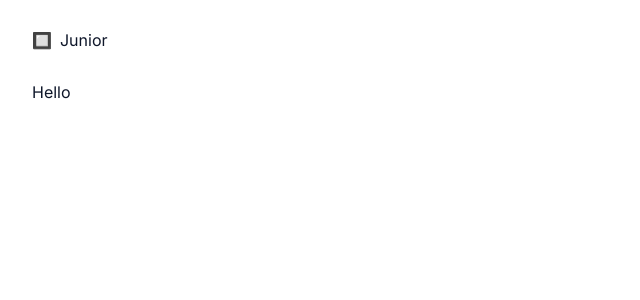
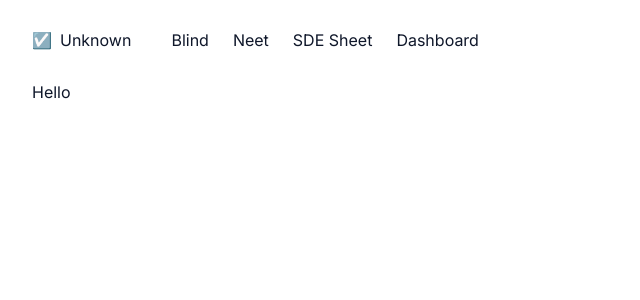
Before and after one commit to darkjoka/check, a Next.js app: page / in a window 1280 px wide. Shown: the top 300 px of the page, without its empty margins (0-640 px from the left). Built offline with nearby package versions, Linux system fonts and the light colour scheme.

Commit message:
add navigation to (Main) layout

```diff
--- a/app/(Main)/layout.tsx
+++ b/app/(Main)/layout.tsx
@@ -1,3 +1,5 @@
+import { NavigationBar } from "@/components/navigation-bar";
+import { navigationConfig } from "@/config/nav";
 import Link from "next/link";
 
 export default function Layout({ children }: { children: React.ReactNode }) {
@@ -5,17 +7,8 @@ export default function Layout({ children }: { children: React.ReactNode }) {
         <div className="flex min-h-screen flex-col">
             <header className='container z-40 bg-background'>
                 <div className="flex h-20 items-center justify-start">
+                    <NavigationBar items={navigationConfig.mainNavigation} />
 
-                    {/* Main nav section - TODO: separate into own component */}
-                    <div className="flex gap-6 md:gap-10">
-                        <Link href="/" className="space-x-2 md:flex">
-                            <span>
-                                🔲
-                            </span>
-                            <span>Junior</span>
-                        </Link>
-
-                    </div>
                 </div>
             </header>
             <main className='flex-1'>{children}</main>
```
